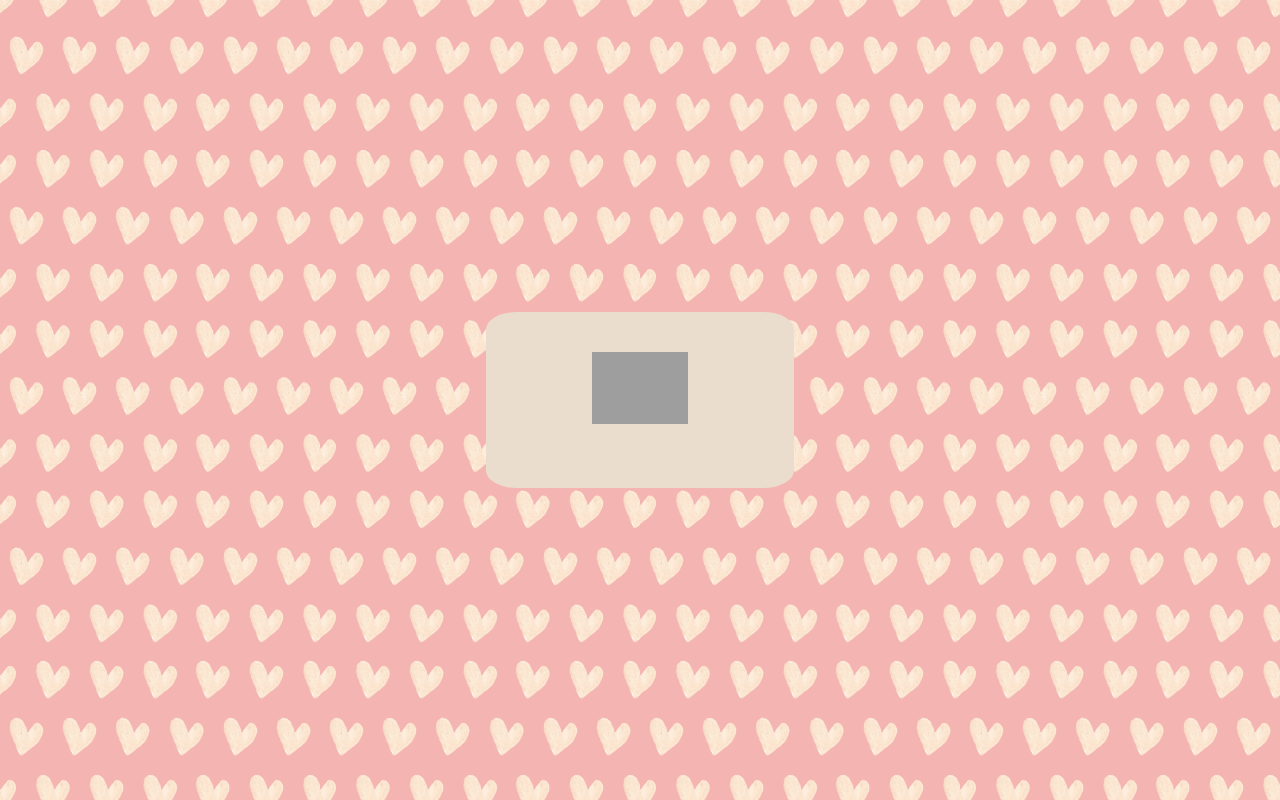
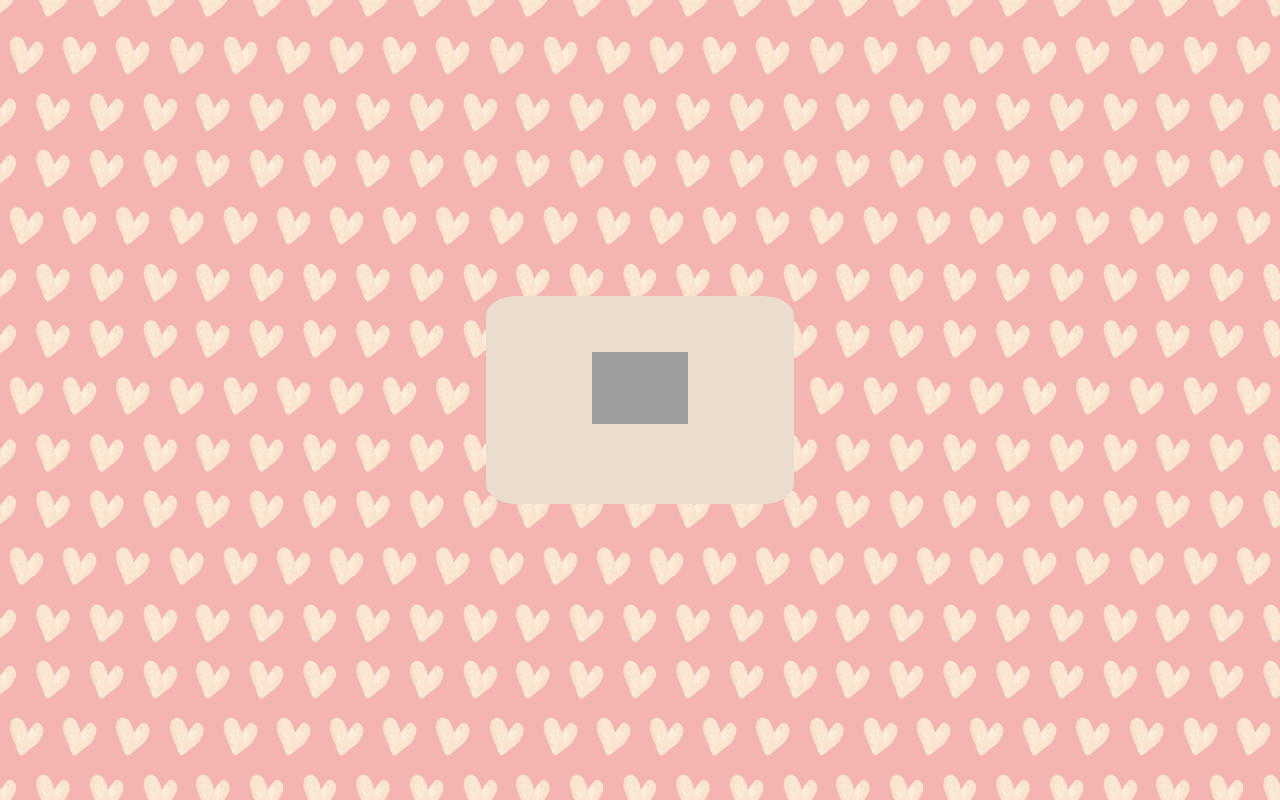
Before and after one commit to klasterr/klasterr.github.io, a plain HTML site: page index.html in a window 1280 px wide. Drawn offline with Linux system fonts and the light colour scheme; grey boxes are pictures that could not be loaded.

Commit message:
Initial6

```diff
--- a/style.css
+++ b/style.css
@@ -17,8 +17,8 @@ body{
     display: flex;
     justify-content: center; /* Відцентрування по горизонталі */
     align-items: center; /* Відцентрування по вертикалі */
-    width: 27vh;
-    height: 22vh;
+    width: 32vh;
+    height: 26vh;
     background-color: rgb(234, 221, 205);
     padding: 4vh 12vw;
     border-radius: 10%;
```
